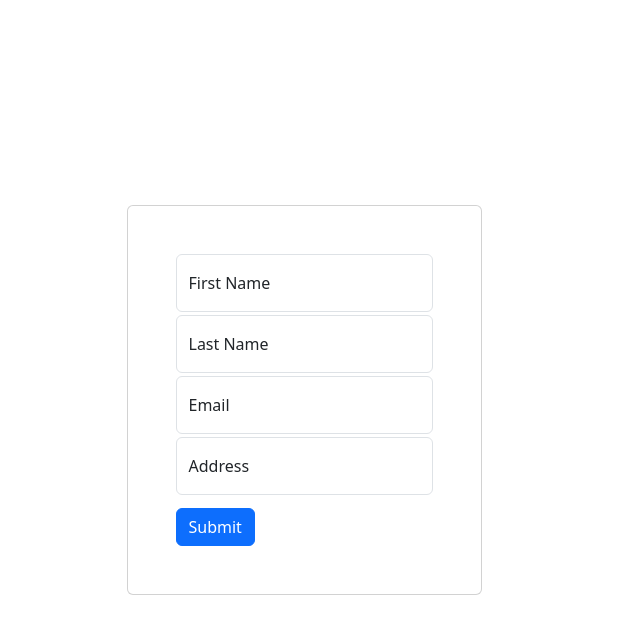
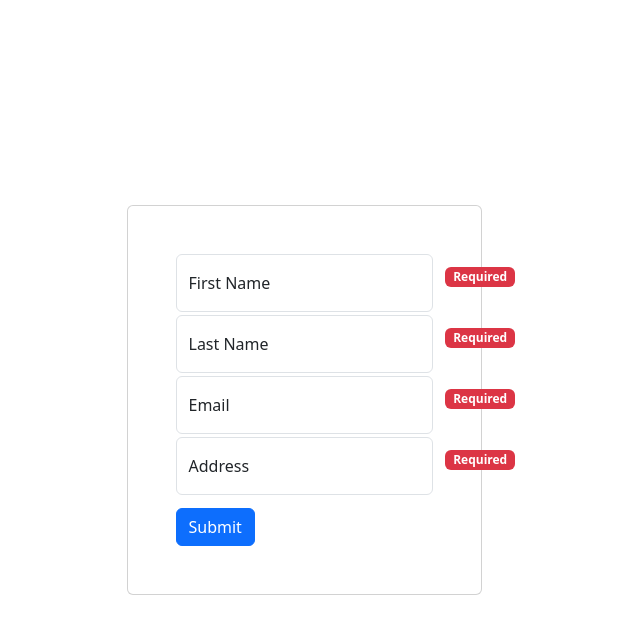
Before and after one commit to beesee-global/customer_service, a React (Vite) app: page / in a window 1280 px wide. Both pictures are taken after typing "Sample", "Sample", "name@example.com", "Sample" into the empty fields and a click on the button "Submit". Shown: the top 634 px of the page, without its empty margins (336-976 px from the left). Built offline with nearby package versions, Linux system fonts and the light colour scheme; no server answers.

Commit message:
update form with error handlers

```diff
--- a/package.json
+++ b/package.json
@@ -1,5 +1,5 @@
 {
-  "homepage": "https://rodelagocoy.github.io/customer_service/index.html",
+  "homepage": "http://rodelagocoy17.github.io/customer_service",
   "name": "customer_service",
   "private": true,
   "version": "0.0.0",
--- a/src/components/Form.tsx
+++ b/src/components/Form.tsx
@@ -1,9 +1,8 @@
 import Button from 'react-bootstrap/Button'
 import Form from 'react-bootstrap/Form';
 import Card from 'react-bootstrap/Card';
-// import { DataModal } from '../models/Data';
 import { useEffect, useState } from 'react';
-import { FloatingLabel } from 'react-bootstrap';
+import { Badge, FloatingLabel, OverlayTrigger, Tooltip } from 'react-bootstrap';
 import { Form as FinalForm, Field } from 'react-final-form'
 
 interface StudentProps {
@@ -12,19 +11,11 @@ interface StudentProps {
 
 const MainForm: React.FC<StudentProps> = ({}) => {
 
-// const initialFormState: DataModal = {
-//     FirstName: '',
-//     LastName: '',
-//     Email: '',
-//     Address: '',
-// };
-
 const [resetField, setResetField] = useState(false);
 
   const handleOnSubmit = () => {
     setResetField(!resetField)
     const formEle = document.querySelector("form")
-    // e.preventDefault()
     if(formEle != null){
       const formData = new FormData(formEle)
       fetch("https://script.google.com/macros/s/AKfycbz6V7A_4N9P4PNeoQmV1Gk-4Jr14TqNxCsEdJ1zoLG6PoyHcVt3vRZZbHBNkNPmPPUV7Q/exec", {
@@ -35,6 +26,8 @@ const [resetField, setResetField] = useState(false);
     }).catch((error) => console.log(error))
     }
   }
+
+  const required = (value: any) => (value ? undefined : (<Badge bg="danger">Required</Badge>))
 
   return (
 <FinalForm
@@ -50,30 +43,75 @@ const [resetField, setResetField] = useState(false);
               <Form onSubmit={handleSubmit}>
               <div style={{display: 'flex', gap: '3px', flexDirection: 'column'}}>
                 <FloatingLabel controlId="FirstName" label="First Name">
-                  <Field name="FirstName">
-                    {({ input }) => (
-                      <Form.Control {...input} type="text" placeholder="Enter your first name" />
+                  <Field name="FirstName" validate={required}>
+                    {({ input, meta }) => (
+                      <>
+                        <Form.Control {...input} type="text" placeholder="Enter your first name" />
+                        {meta.touched && meta.error && <span
+                        style={{
+                          color: 'red',
+                          marginTop: '-19%',
+                          marginLeft: '55%',
+                          position: 'absolute',
+                          zIndex: '1'
+                          }}
+                          >{meta.error}</span>}
+                      </>
                     )}
                   </Field>
                 </FloatingLabel>
                 <FloatingLabel controlId="LastName" label="Last Name">
-                  <Field name="LastName">
-                    {({ input }) => (
+                  <Field name="LastName" validate={required}>
+                    {({ input, meta }) => (
+                      <>
                       <Form.Control {...input} type="text" placeholder="Enter your last name" />
+                      {meta.touched && meta.error && <span
+                      style={{
+                        color: 'red',
+                        marginTop: '-19%',
+                        marginLeft: '55%',
+                        position: 'absolute',
+                        zIndex: '1'
+                        }}
+                      >{meta.error}</span>}
+                      </>
+
                     )}
                   </Field>
                 </FloatingLabel>
                 <FloatingLabel controlId="Email" label="Email">
-                  <Field name="Email">
-                    {({ input }) => (
-                      <Form.Control {...input} type="text" placeholder="Enter your email" />
+                  <Field name="Email" validate={required}>
+                    {({ input, meta }) => (
+                      <>
+                        <Form.Control {...input} type="email" placeholder="Enter your email" />
+                        {meta.touched && meta.error && <span
+                        style={{
+                          color: 'red',
+                          marginTop: '-19%',
+                          marginLeft: '55%',
+                          position: 'absolute',
+                          zIndex: '1'
+                          }}
+                        >{meta.error}</span>}
+                      </>
+
                     )}
                   </Field>
                 </FloatingLabel>
                 <FloatingLabel controlId="Address" label="Address">
-                  <Field name="Address">
-                    {({ input }) => (
-                      <Form.Control {...input} type="text" placeholder="Enter your address" />
+                  <Field name="Address" validate={required}>
+                    {({ input, meta }) => (
+                      <>
+                        <Form.Control {...input} type="text" placeholder="Enter your address" />
+                        {meta.touched && meta.error && <span style={{
+                          color: 'red',
+                          marginTop: '-19%',
+                          marginLeft: '55%',
+                          position: 'absolute',
+                          zIndex: '1'
+                          }}>{meta.error}</span>}
+                      </>
+
                     )}
                   </Field>
                 </FloatingLabel>
```
